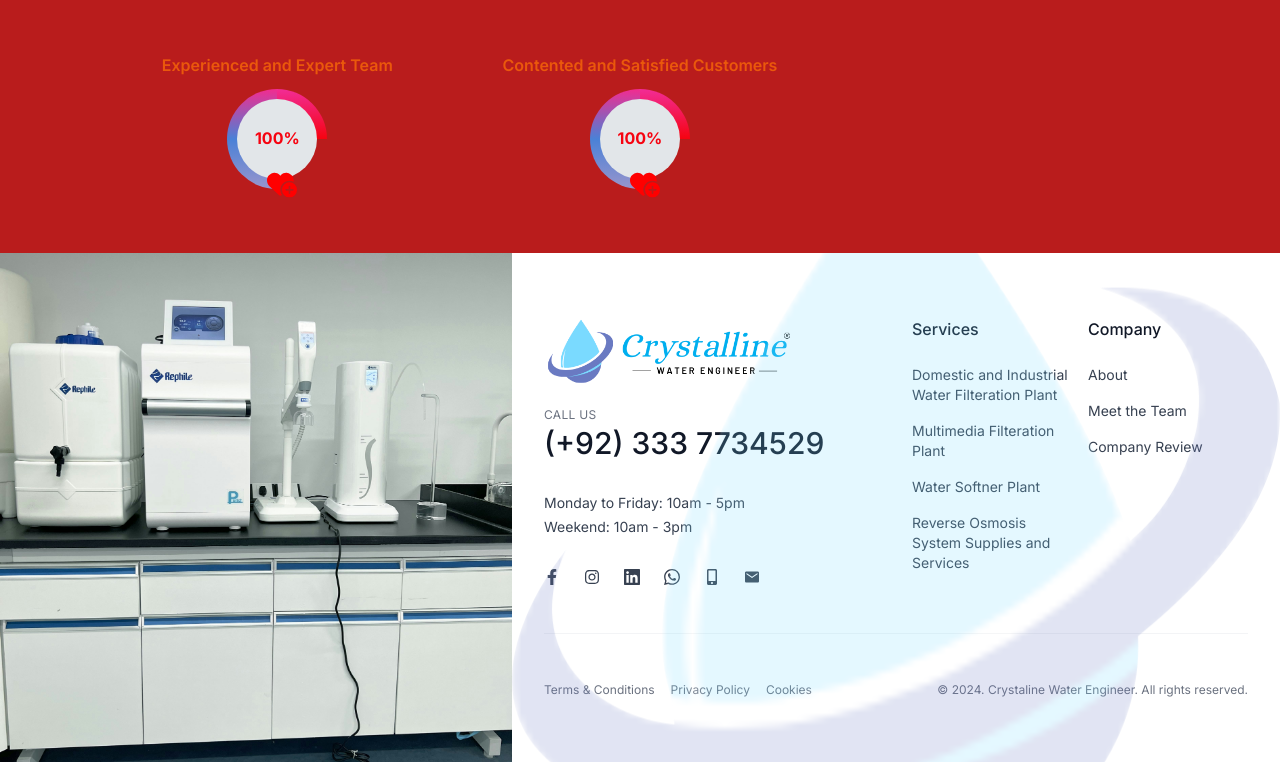
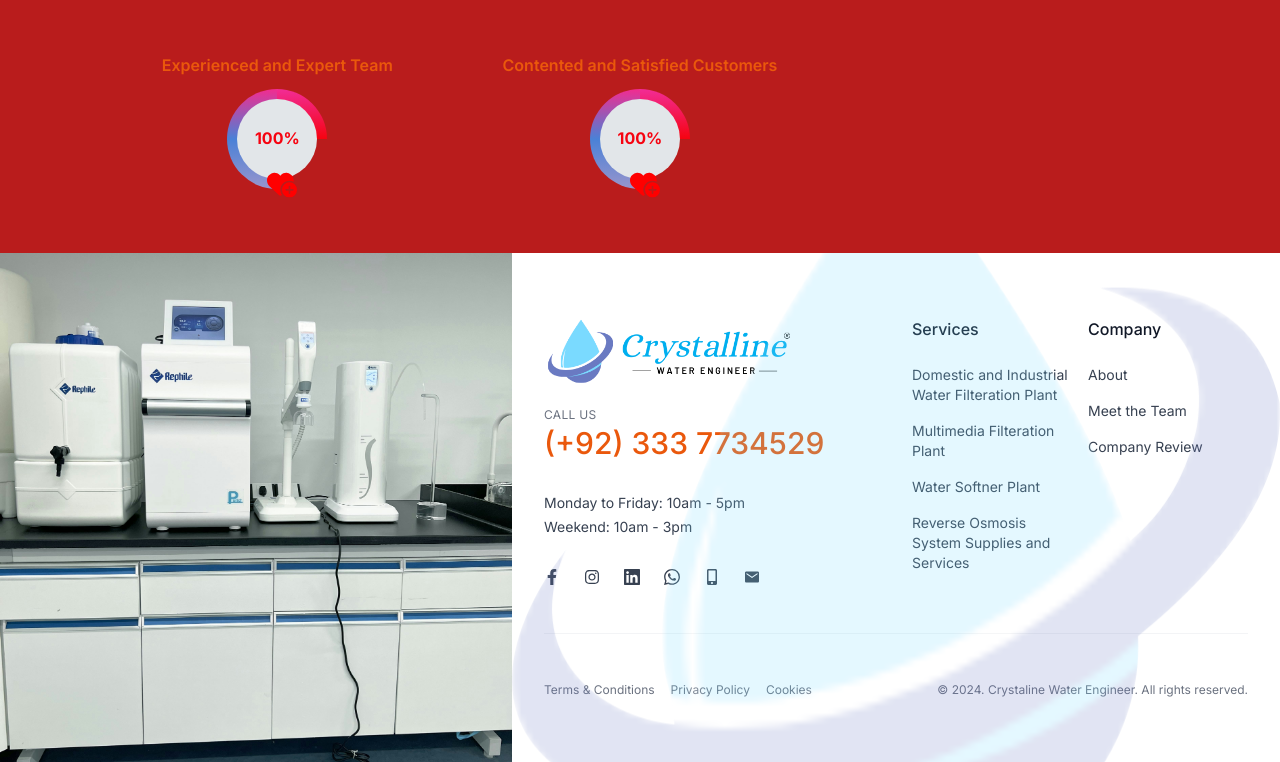
Before and after one commit to mafaqahmed/crytalline-water-engineer, a Next.js app: page / in a window 1280 px wide. Shown: the part 3481-4243 px from the top of the page. Built offline with nearby package versions, Linux system fonts and the light colour scheme.

Commit message:
Updated color in footer text

```diff
--- a/src/app/components/Footer.tsx
+++ b/src/app/components/Footer.tsx
@@ -32,14 +32,14 @@ const Footer = () => {
               className="mb-3"
             />
 
-            <p>
+            <p className="text-primary">
               <span className="text-xs uppercase tracking-wide text-gray-500">
                 Call us
               </span>
 
               <a
                 href="#"
-                className="block text-2xl font-medium text-gray-900 hover:opacity-75 sm:text-3xl"
+                className="block text-2xl font-medium hover:opacity-75 sm:text-3xl"
               >
                 {constants.metadata.businessPhone}
               </a>
```
